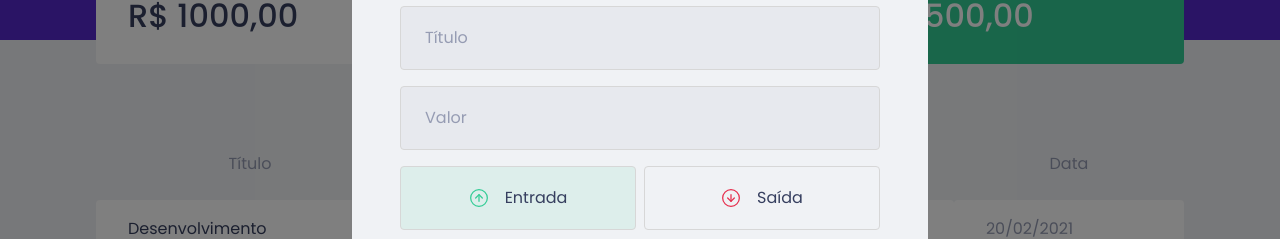
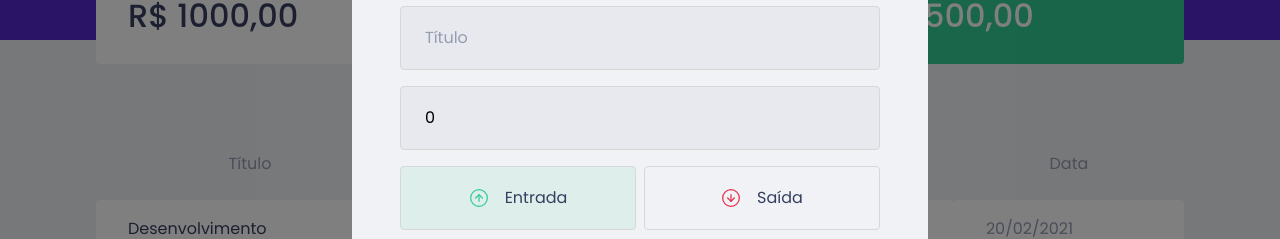
Before and after one commit to IgoMedeiros/reactjs-webapplication-ignite, a React (Create React App) app: page / in a window 1280 px wide. Both pictures are taken after a click on the button "Nova transação". Shown: the part 232-471 px from the top of the page. Built offline with nearby package versions, Linux system fonts and the light colour scheme; no server answers; what miragejs would draw is missing.

Commit message:
Saving form data on react state after submit

```diff
--- a/src/components/NewTransactionModal/index.tsx
+++ b/src/components/NewTransactionModal/index.tsx
@@ -3,7 +3,8 @@
 import closeImg from '../../assets/close.svg'
 import incomeImg from '../../assets/income.svg'
 import outcomeImg from '../../assets/outcome.svg'
-import { useState } from 'react'
+import { FormEvent, useState } from 'react'
+import { title } from 'process'
 
 Modal.setAppElement('#root')
 
@@ -15,6 +16,15 @@
 export function NewTransactionModal({ isOpen, onRequestClose }: NewTransactionModalProps) {
 
     const [type, setType] = useState('deposit')
+    const [title, setTitle] = useState('')
+    const [value, setValue] = useState(0)
+    const [category, setCategory] = useState('')
+
+    function handleCreateNewTransaction(event: FormEvent) {
+        event.preventDefault()
+
+
+    }
 
     return (
         <Modal
@@ -30,12 +40,21 @@
             >
                 <img src={closeImg} alt="Fechar modal" />
             </button>
-            <Container>
+            <Container onSubmit={handleCreateNewTransaction}>
                 <h2>Cadastras Tramsação</h2>
 
-                <input placeholder="Título" />
+                <input
+                    placeholder="Título"
+                    value={title}
+                    onChange={event => setTitle(event.target.value)}
+                />
 
-                <input placeholder="Valor" type="number" />
+                <input
+                    placeholder="Valor"
+                    type="number"
+                    value={value}
+                    onChange={event => setValue(+event.target.value)}
+                />
 
                 <TransactionTypeContainer>
                     <RadioBox
@@ -58,7 +77,11 @@
                     </RadioBox>
                 </TransactionTypeContainer>
 
-                <input placeholder="Categoria" />
+                <input
+                    placeholder="Categoria"
+                    value={category}
+                    onChange={event => setCategory(event.target.value)}
+                />
 
                 <button type="submit">Cadastrar</button>
 
```
